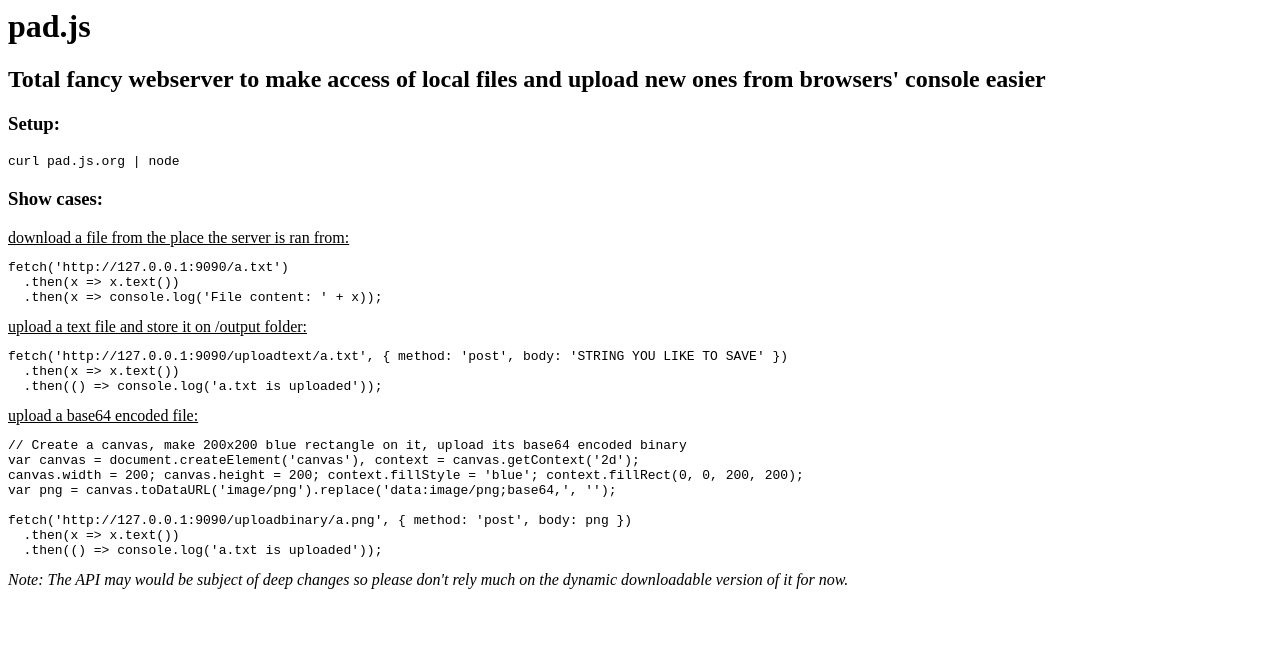
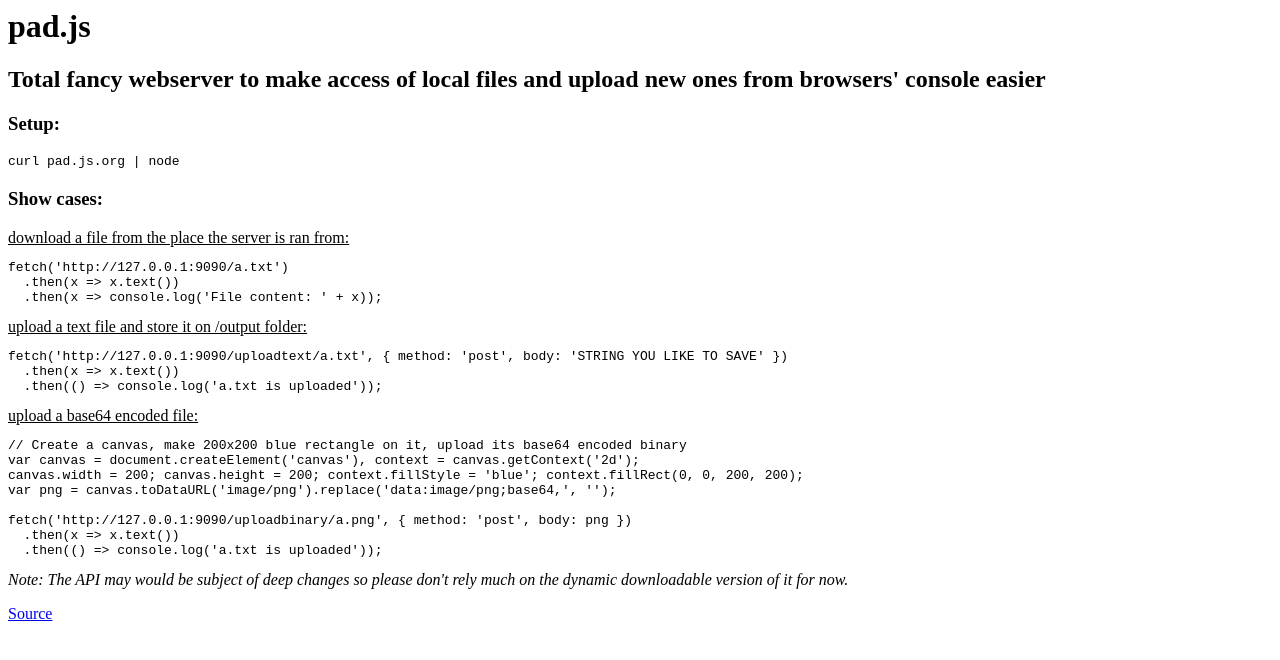
Before and after one commit to ebraminio/pad.js, a plain HTML site: page index.html in a window 1280 px wide. Drawn offline with Linux system fonts and the light colour scheme.

Commit message:
Update index.html

```diff
--- a/index.html
+++ b/index.html
@@ -151,6 +151,8 @@ fetch('http://127.0.0.1:9090/uploadbinary/a.png', { method: 'post', body: png })
 <em>Note: The API may would be subject of deep changes so please don't rely much on the dynamic downloadable version of it for now.</em>
 </p>
 
+<p><a href="https://github.com/ebraminio/pad.js">Source</a></p>
+
 </body>
 </html>
 
```
